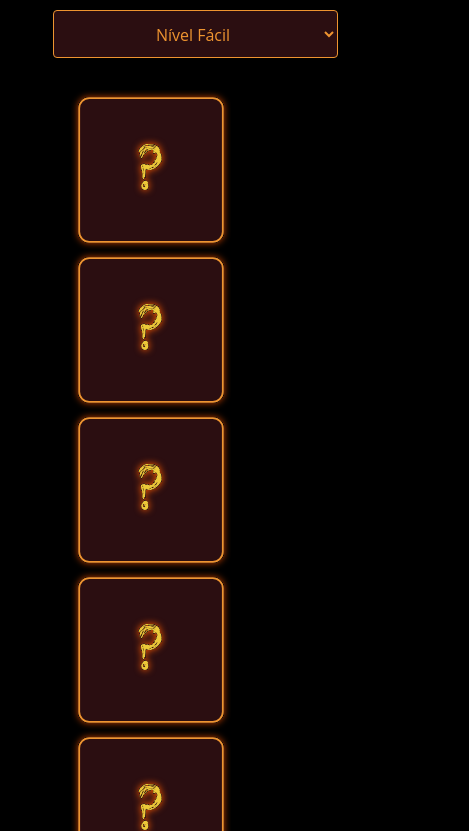
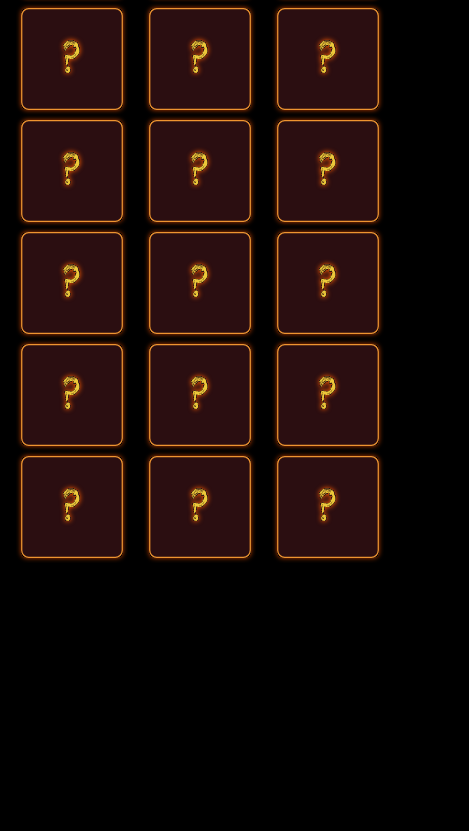
Before and after one commit to joao2223/Jogo_da_memoria, a plain HTML site: page index.html in a window 390 px wide. Shown: the part 325-1156 px from the top of the page, 469 px wide, since content can reach past the window. After the commit the page ends 888 px from the top, so only its background shows below. Drawn offline with Linux system fonts and the light colour scheme.

Commit message:
Add files via upload

```diff
--- a/index.html
+++ b/index.html
@@ -5,6 +5,7 @@
     <meta charset="UTF-8">
     <meta http-equiv="X-UA-Compatible" content="IE=edge">
     <meta name="viewport" content="width=device-width, initial-scale=1.0">
+    <link rel="stylesheet" href="/reset.css">
     <link rel="stylesheet" href="/style.css">
     <title>Document</title>
 </head>
--- /dev/null
+++ b/reset.css
@@ -0,0 +1,48 @@
+/* http://meyerweb.com/eric/tools/css/reset/
+   v2.0 | 20110126
+   License: none (public domain)
+*/
+
+html, body, div, span, applet, object, iframe,
+h1, h2, h3, h4, h5, h6, p, blockquote, pre,
+a, abbr, acronym, address, big, cite, code,
+del, dfn, em, img, ins, kbd, q, s, samp,
+small, strike, strong, sub, sup, tt, var,
+b, u, i, center,
+dl, dt, dd, ol, ul, li,
+fieldset, form, label, legend,
+table, caption, tbody, tfoot, thead, tr, th, td,
+article, aside, canvas, details, embed,
+figure, figcaption, footer, header, hgroup,
+menu, nav, output, ruby, section, summary,
+time, mark, audio, video {
+	margin: 0;
+	padding: 0;
+	border: 0;
+	font-size: 100%;
+	font: inherit;
+	vertical-align: baseline;
+}
+/* HTML5 display-role reset for older browsers */
+article, aside, details, figcaption, figure,
+footer, header, hgroup, menu, nav, section {
+	display: block;
+}
+body {
+	line-height: 1;
+}
+ol, ul {
+	list-style: none;
+}
+blockquote, q {
+	quotes: none;
+}
+blockquote:before, blockquote:after,
+q:before, q:after {
+	content: '';
+	content: none;
+}
+table {
+	border-collapse: collapse;
+	border-spacing: 0;
+}
--- a/style.css
+++ b/style.css
@@ -14,6 +14,8 @@ h1 {
     text-align: center;
     letter-spacing: 0.1em;
     color: #ECC839;
+    padding-top: 2rem;
+    padding-bottom: 1.5rem;
 }
 
 .escolhe {
@@ -42,8 +44,8 @@ h1 {
 }
 
 .vitoria {
-   display: flex;
-   justify-content: center;
+    display: flex;
+    justify-content: center;
 }
 
 .mensagem_vitoria {
@@ -115,3 +117,59 @@ h1 {
     width: 10rem;
     margin-left: 1rem;
 }
+
+@media screen and (max-width: 768px) {
+    h1{
+        font-size: 32px;
+        line-height: normal;
+    }
+
+    .escolhe_nivel {
+        align-items: center;
+        padding: 12px 16px 12px 24px;
+        gap: 60px;
+        width: 200px;
+        height: 40px;
+        background: #2B0E11;
+        border: 1px solid #EE9430;
+        border-radius: 4px;
+        font-family: 'Open Sans';
+        font-style: normal;
+        font-weight: 400;
+        font-size: 8px;
+        line-height: 22px;
+        text-align: right;
+        color: #EE9430;
+        text-align: center;
+    }
+
+    .container {
+        width: 100%;
+        display: flex;
+        padding-top: .5rem;
+    }
+
+    .imagem_tamanho {
+        width: 7rem;
+    }
+
+    .mensagem_vitoria {
+        width: 90%;
+        height: 300px;
+    }
+
+    .titulo_vitoria {
+        font-size: 32px;
+    }
+
+    .texto_vitoria {
+        font-size: 14px;
+        line-height: 20px;
+    }
+
+    .botao_vitoria {
+        width: 250px;
+        height: 30px;
+        font-size: 14px;
+    }
+}
```
